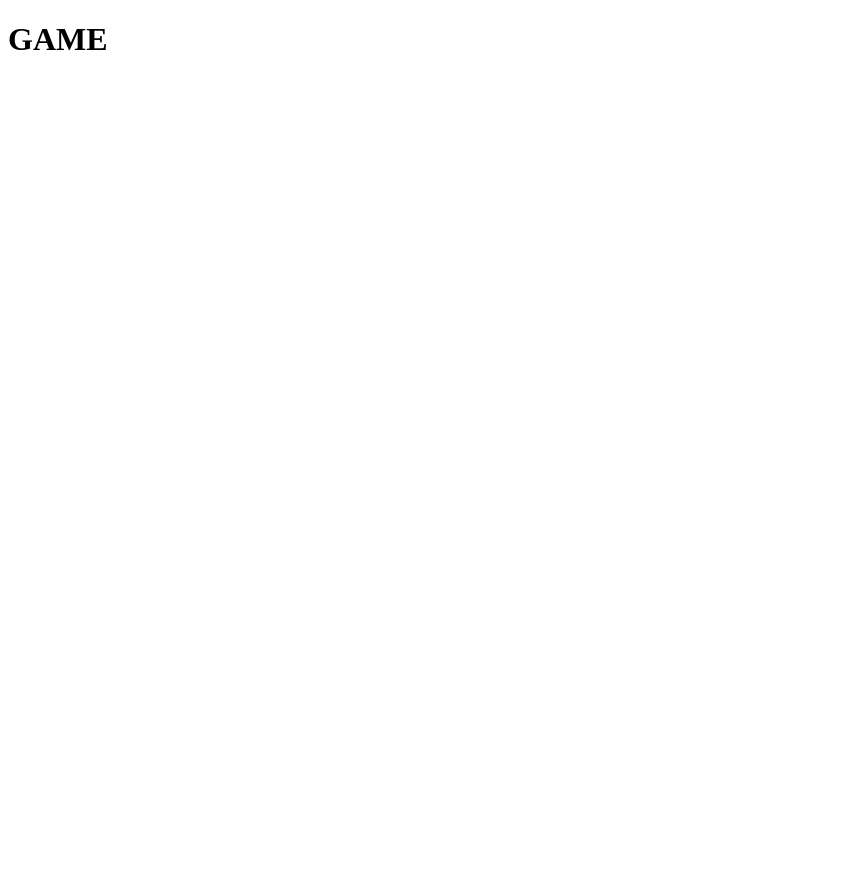
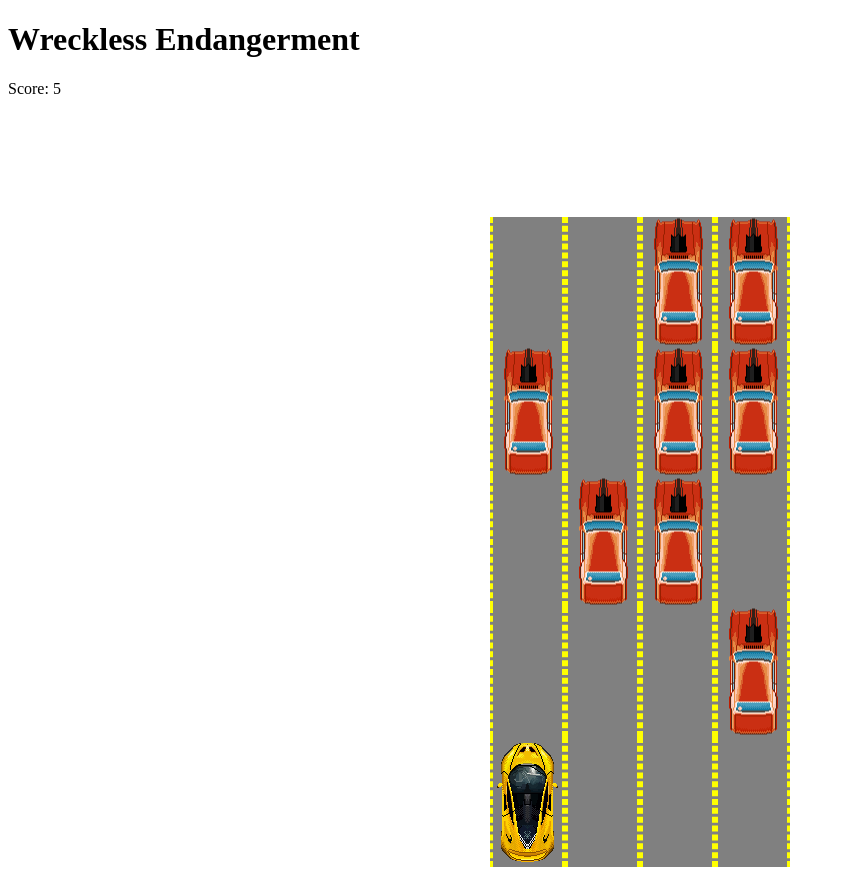
Before and after one commit to AveryMiller30/Browser-Game, a plain HTML site: page index.html in a window 1280 px wide. Shown: the whole page, without its empty margins (0-845 px from the left). Before the commit the page ends 821 px from the top, so only its background shows below. Drawn offline with Linux system fonts and the light colour scheme.

Commit message:
game now runs in browser and is playable

```diff
--- a/index.html
+++ b/index.html
@@ -8,7 +8,16 @@
     <link rel="stylesheet" href="style.css">
 </head>
 <body>
-    <h1>GAME</h1>
+    <div id="game-container">
+        <h1>Wreckless Endangerment</h1>
+        <div id="score">Score: 0</div><br>
+        <div id="game-over" style=" visibility: hidden;">
+          <h1 style="color: red;">GAME OVER</h1>
+          <button id=play-again onclick="playGame()">Play Again</button>
+          <br>
+        </div>
+        <div id="start" class="container"></div>
+      </div>
     <script src = "index.js"></script>
 </body>
 </html>
--- a/index.js
+++ b/index.js
@@ -1,65 +1,104 @@
+playGame();
+
+function playGame() {
+  let el = document.getElementById("game-over").style.visibility = "hidden";
+  // Set start point
   let carGrid = [[0, 0, 0, 0], [0, 0, 0, 0], [0, 0, 0, 0], [0, 0, 0, 0], [-1, 0, 0, 0]];
+  let clear = [0, 0, 0, 0];
+  let score = 0;
 
-var t = setInterval(updateCars, 1000);
+  // Create elements for HTML
+  createElements(carGrid);
 
+  // Implement function to detect input
+  findKeypress(carGrid);
+
+  // Run updateCars every 1 second
+  var game = setInterval(updateCars, 1000);
+
+  // Updates the grid to move nested array elements down till collision is detected
   function updateCars() {
     let temp = [];
-   temp[0] = makeRandomRow();
-
+    temp[0] = makeRandomRow(carGrid[0].length);
 
     carGrid.forEach(function(value, index) {
       if (carGrid.length - 1 != index){
         temp[index + 1] = value;
+      } else {
+        // Compare our last row to the row before to check collision
+        let playerIndex = value.indexOf(-1)
+
+        // If collision, end game
+        if (temp[index][playerIndex] === 1) {
+          // https://www.w3schools.com/jsref/prop_style_visibility.asp
+          let el = document.getElementById("game-over").style.visibility = "visible";
+          clearInterval(game);
+        } else {
+          // If no collision, add to the score clear the last row
+          score++;
+          document.getElementById('score').innerHTML = 'Score: ' + score;
+          temp[index] = clear
+          temp[index][playerIndex] = -1
+        }
       }
     })
 
     carGrid = temp;
-   console.log(carGrid)
+    createElements(carGrid)
   }
 
- function makeRandomRow() {
+  // Creates a random row full of 1s and 0s
+  function makeRandomRow(length) {
     let newRow = [];
     let count = 0;
-   // TODO: Change 5 to variable.length
-   for (let i = 1; i < 5; i++) {
+    for (let i = 0; i < length; i++) {
+      // https://stackoverflow.com/questions/36756331/js-generate-random-boolean
       let rand = Math.round(Math.random())
+      // As long as we don't already have 3 new cars, keep seeing if we add more
       if (rand === 1 && count === 3) {
         newRow.push(0)
       } else {
+        if (rand === 1) {
+          count++
+        }
         newRow.push(rand)
-       count++
       }
     }
     return newRow
   }
 
-// When user presses -> or <-, move our car (-1) to the respectul direction.
+  // Check for left and right arrow input
   //  From https://stackoverflow.com/questions/5597060/detecting-arrow-key-presses-in-javascript
 // This code is used to detect when the left and right arrow keys have been pressed
-function findKeypress(carGrid) {
+  function findKeypress() {
     document.onkeydown = function (event) {
         switch (event.keyCode) {
+           // Left
            case 37:
-              carGrid[carGrid.length - 1] = moveCar(carGrid, -1)
-              console.log(carGrid)
+              carGrid[carGrid.length - 1] = moveCar(-1)
+              createElements(carGrid)
               break;
+           // Right
            case 39:
-              carGrid[carGrid.length - 1] = moveCar(carGrid, 1)
-              console.log(carGrid)
+              carGrid[carGrid.length - 1] = moveCar(1)
+              createElements(carGrid)
               break;
         }
      };
   }
 
-  function moveCar(carGrid, movement) {
+  // Move our car (-1) to a specific direction
+  function moveCar(movement) {
     let playerRow = carGrid[carGrid.length - 1]
     let playerIndex = playerRow.indexOf(-1)
 
+    // Move up in array
     if (movement == 1 && playerIndex != playerRow.length - 1) {
       playerRow[playerIndex + 1] = -1;
       playerRow[playerIndex] = 0;
     }
 
+    // Move down in array
     if (movement == -1 && playerIndex != 0) {
         playerRow[playerIndex - 1] = -1;
         playerRow[playerIndex] = 0;
@@ -67,3 +106,27 @@ function findKeypress(carGrid) {
 
     return playerRow;
   }
+
+  // Create elements based on how many values are in carGrid
+  function createElements(carGrid) {
+    document.querySelectorAll(".road").forEach(el => el.remove());
+    for(let i = 0; i < carGrid.length; i++) {
+      for(let k = 0; k < carGrid[i].length; k++) {
+        const newDiv = document.createElement("div");
+        newDiv.id = i + '-' + k;
+        newDiv.className = 'road'
+
+        if (carGrid[i][k] == 1) {
+          newDiv.className += ' enemy'
+        } else if (carGrid[i][k] == -1) {
+          newDiv.className += ' user'
+        }
+
+        const newContent = document.createTextNode('');
+        newDiv.appendChild(newContent);
+        const element = document.getElementById("start");
+        element.appendChild(newDiv);
+      }
+    }
+  }
+}
--- a/style.css
+++ b/style.css
@@ -1,4 +1,31 @@
-html, body {
-    height: 100%;
-    width: 100%;
-  }
+.container {
+  margin: auto;
+  width: 20%;
+  min-width: 300px;
+  height: 50%;
+  display: flex;
+  flex-flow: row wrap;
+  align-content: space-evenly;
+}
+
+.road {
+  width: 23%;
+  height: 130px;
+  background-color: gray;
+  border-left: dashed;
+  border-right: dashed;
+  border-color: yellow;
+}
+
+.user {
+/*   https://www.w3schools.com/cssref/pr_background-position.asp */
+  background-image: url("assets/playerCar.png");
+  background-repeat: no-repeat;
+  background-position: center;
+}
+
+.enemy {
+  background-image: url("assets/obstacle.png");
+  background-repeat: no-repeat;
+  background-position: center;
+}
```
Also changed, not shown: assets/gamecar.png (deleted), assets/obstacle.png (added), assets/playerCar.png (added). Lines whose indentation alone changed are shown as unchanged.
